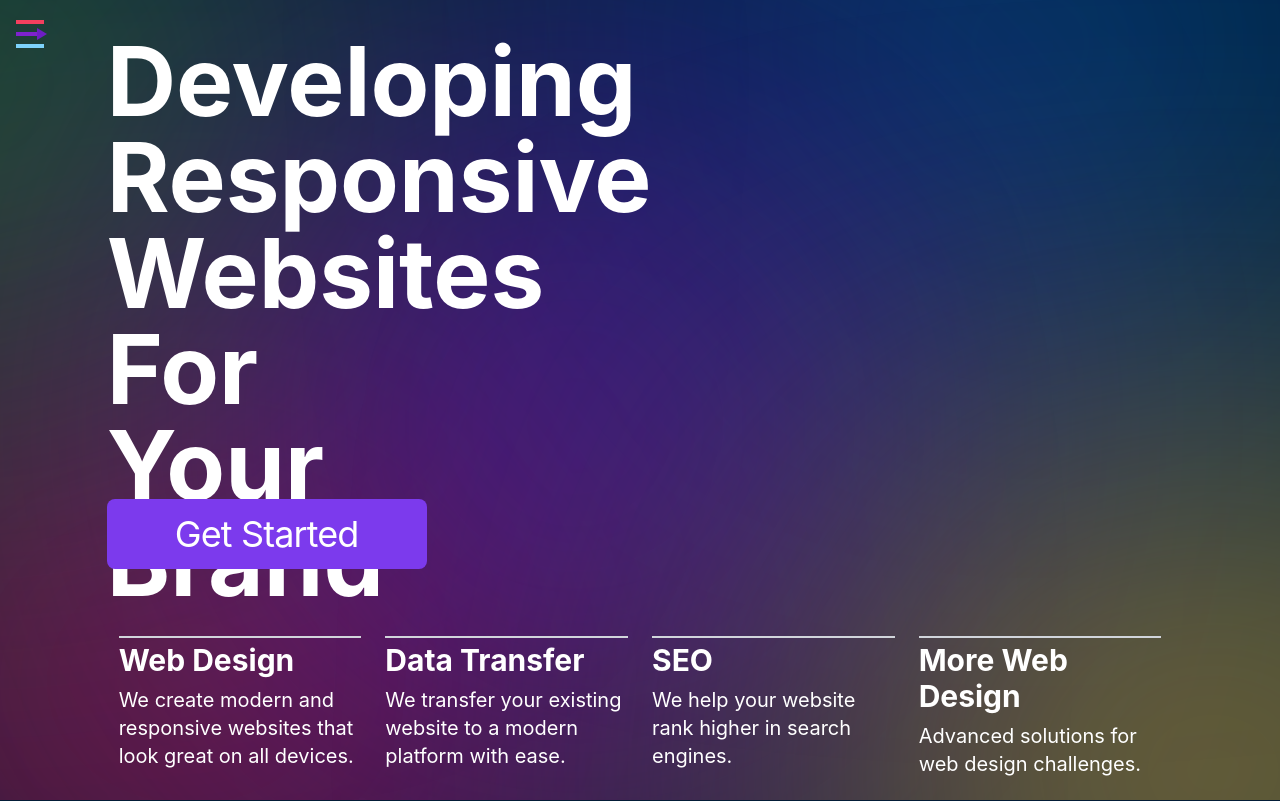
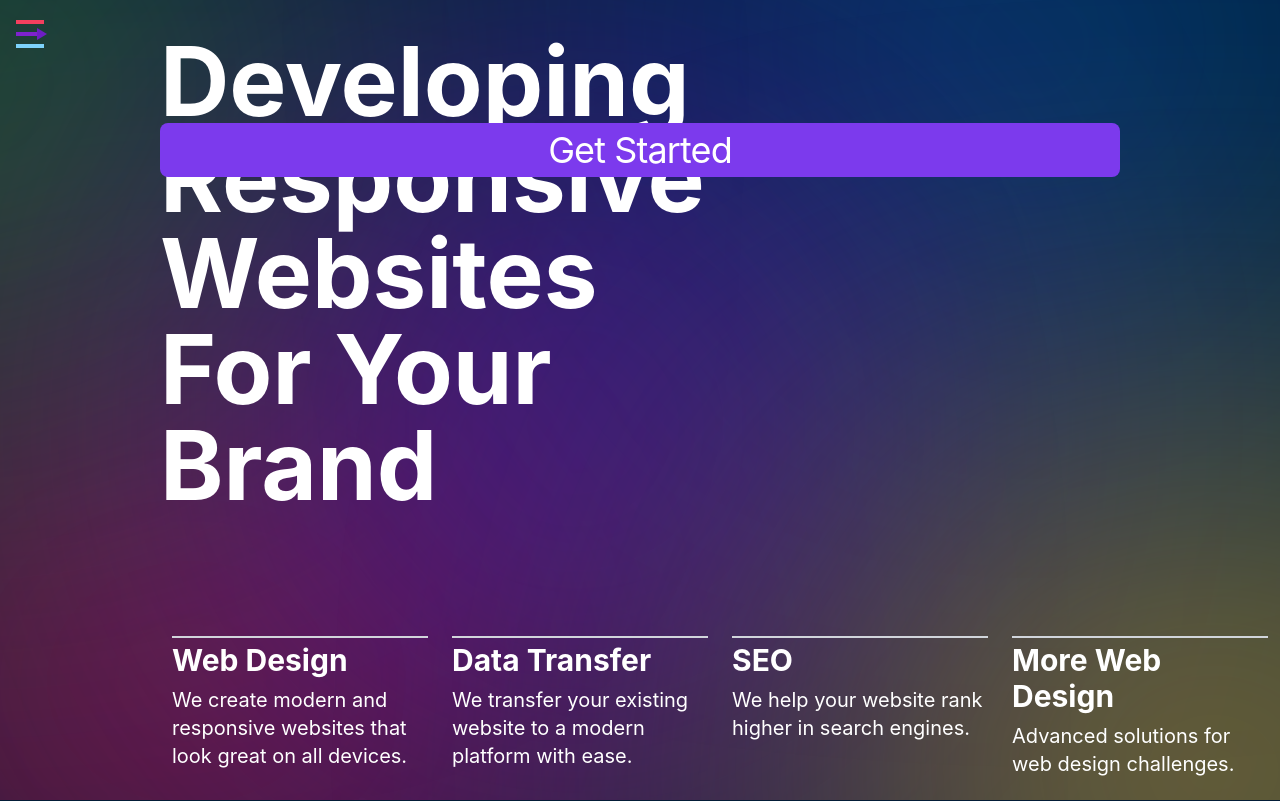
Before and after one commit to infinitepixel-dev/InfinitePixel-Main, a React (Vite) app: page / in a window 1280 px wide. Built offline with nearby package versions, Linux system fonts and the light colour scheme; grey boxes are pictures that could not be loaded.

Commit message:
Refactor grid layout and media queries in heroPage.jsx

```diff
--- a/src/components/pages/heroPage.jsx
+++ b/src/components/pages/heroPage.jsx
@@ -86,7 +86,7 @@ function HeroPage() {
   //new code
 
   return (
-    <div className="relative overflow-hidden overscroll-none">
+    <div className="relative overflow-hidden h-dvh overscroll-none">
       {/*NOTE Background Colors */}
 
       <DynamicComponentLoader componentName="CustomCursor" fade={inHeroPage} />
@@ -181,7 +181,7 @@ function HeroPage() {
       {/* Sub-grid for Page 1 */}
       <div
         id="heroPageElement"
-        className="z-10 grid w-full h-screen grid-cols-8 overflow-hidden grid-rows-8 galaxyS23Ultra:grid-rows-8 md:grid-cols-8 lg:grid-rows-5 lg:grid-cols-12 xl:grid-rows-8 xl:grid-cols-12 column"
+        className="z-10 grid w-full h-screen grid-cols-8 overflow-hidden grid-rows-8 galaxyS23Ultra:grid-rows-8 column"
       >
         {/* Add your rows and columns inside the sub-grid */}
 
@@ -193,7 +193,7 @@ function HeroPage() {
         {/* Uses self-start and self-end to align within the cells*/}
         <a
           href="#paymentInformation"
-          className="self-center col-start-2 col-end-8 row-start-4 text-4xl leading-normal tracking-tight text-center duration-700 rounded-lg d1440:text-5xl galaxyS23Ultra:col-start-2 galaxyS23Ultra:col-span-6 galaxyS23Ultra:row-start-2 d1440:row-start-5 d1440:p-4 d1440:col-span-2 d1440:col-start-2 xl:mb-20 xs:col-span-5 xl:p-2 xs:row-start-3 xs:mt-12 lg:row-start-3 xl:row-start-6 xl: xl:col-start-2 xl:col-span-3 text-slate-150 bg-violet-600 md:text-2x1 hover:bg-violet-700"
+          className="self-center col-start-2 col-end-8 row-start-4 text-4xl leading-normal tracking-tight text-center duration-700 rounded-lg d1440:text-5xl galaxyS23Ultra:col-start-2 galaxyS23Ultra:col-span-6 galaxyS23Ultra:row-start-2 d1440:row-start-5 d1440:p-4 d1440:col-span-2 d1440:col-start-2 text-slate-150 bg-violet-600 md:text-2x1 hover:bg-violet-700"
         >
           Get Started
         </a>
```
